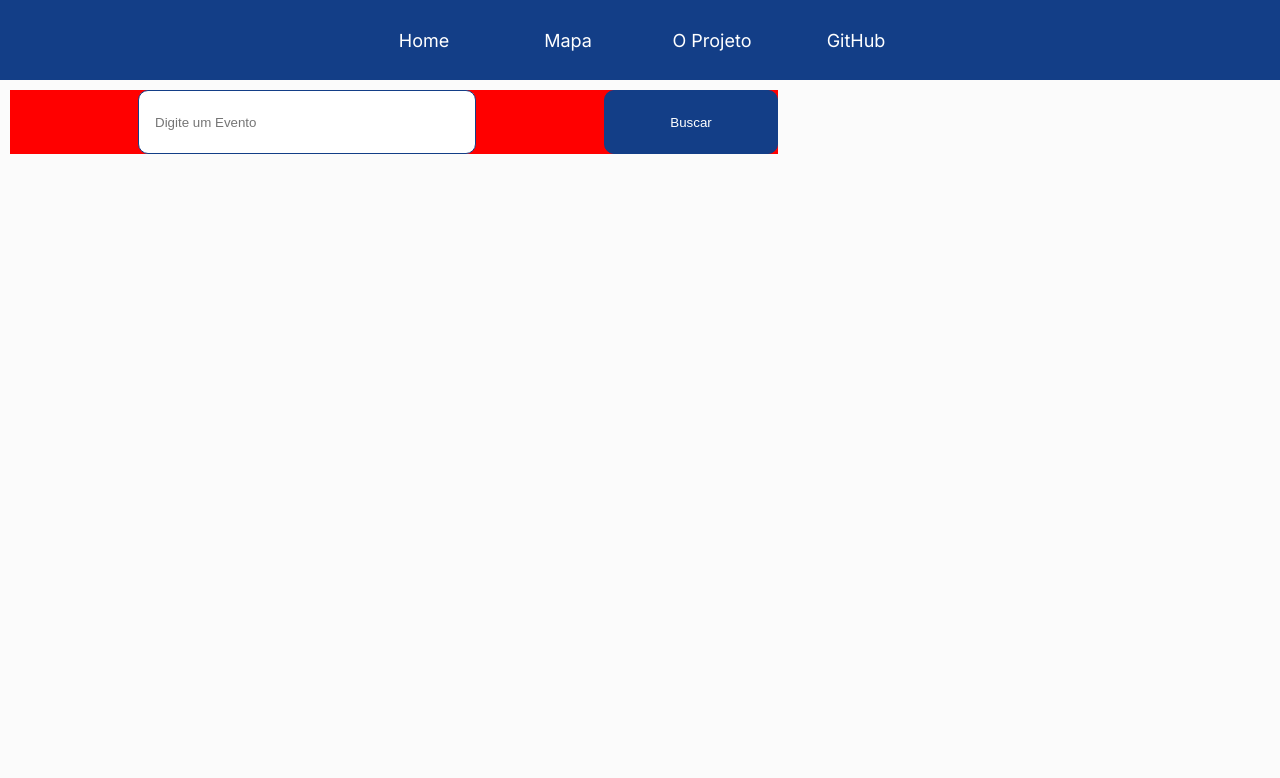
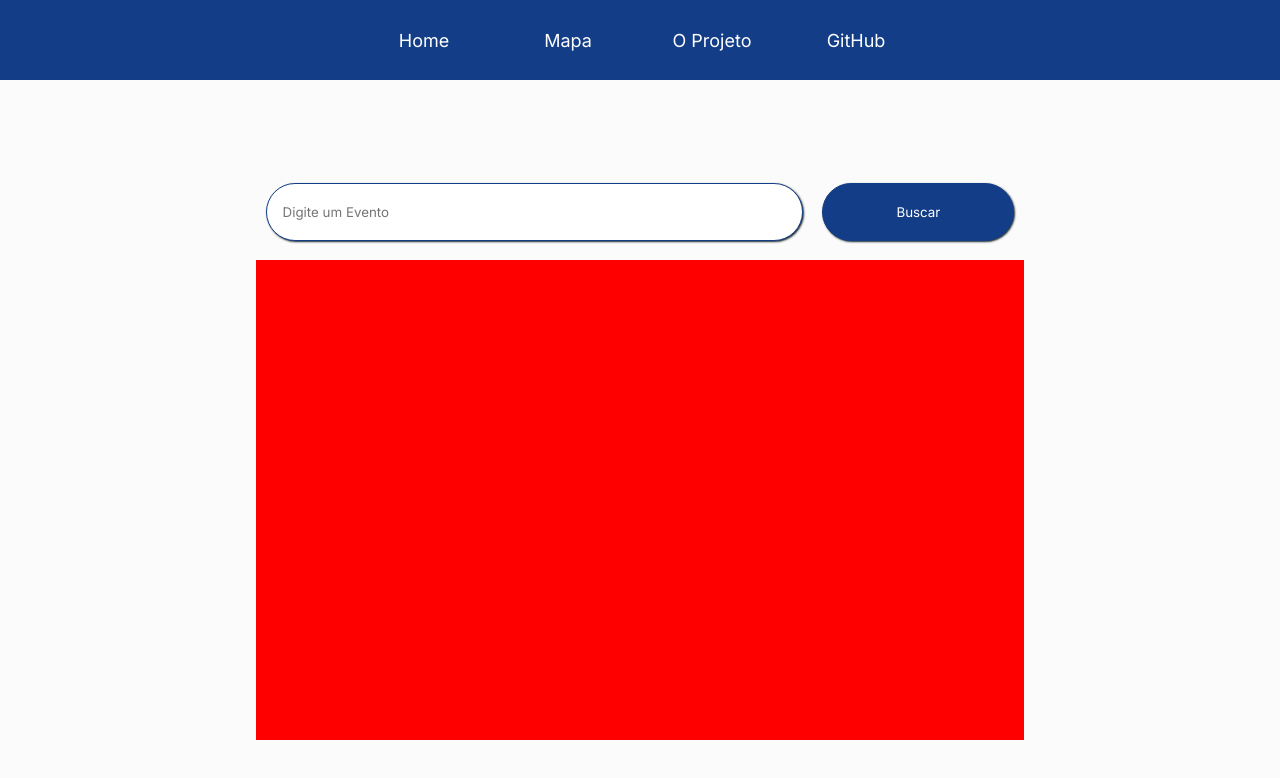
Before and after one commit to AndersonIvanildo/monitoring-of-university-activities, a Next.js app: page / in a window 1280 px wide. Shown: the top 778 px of the page. Built offline with nearby package versions, Linux system fonts and the light colour scheme.

Commit message:
inserindo resultados

```diff
--- a/src/app/components/barra_pesquisa/barra_pesquisa.module.css
+++ b/src/app/components/barra_pesquisa/barra_pesquisa.module.css
@@ -1,30 +1,51 @@
 .secaoPesquisa {
-    margin: 10px;
+    /* Com relação ao formato do elemento */
+    margin-top: 100px;
     width: 60vw;
     height: 8vh;
-    background-color: red;
 
+    /* Com relação as propriedades de cor do elemento */
+    background-color: var(--fundoClaro);
+
+    /* Com relação ao conteúdo dentro do elemento */
     display: flex;
     justify-content: center;
-    gap: 10vw;
+    align-items: center;
+    justify-content: space-around;
 }
 
 .secaoPesquisa input {
-    height: 100%;
-    width: 60%;
+    /* Com relação ao formato do elemento */
+    height: 90%;
+    width: 70%;
     padding: 1rem;
+    border-radius: 50px;
+
+    /* Com relação as propriedades de cor do elemento */
     border: 1px solid var(--azulPrincipal);
-    border-radius: 10px;
+    box-shadow: 1px 1px 2px var(--fundoEscuro);
+
+    /* Com relação ao conteúdo dentro do elemento */
+    font-family: var(--font-inter);
+    caret-color: var(--azulPrincipal);
+
+    transition: all 0.3s ease-in-out;
 }
 
 .secaoPesquisa button {
-    height: 100%;
-    width: 30%;
+    /* Com relação ao formato do elemento */
+    height: 90%;
+    width: 25%;
     padding: 1rem;
+    border-radius: 50px;
+
+    /* Com relação as propriedades de cor do elemento */
     border: 1px solid var(--azulPrincipal);
-    border-radius: 10px;
+    background-color: var(--azulPrincipal);
+    box-shadow: 1px 1px 2px var(--fundoEscuro);
 
-    background-color: var(--azulPrincipal);
+    /* Com relação ao conteúdo dentro do elemento */
+    font-family: var(--font-inter);
     color: var(--textoBranco);
 
     transition: all 0.3s ease-out;
@@ -33,4 +54,5 @@
 .secaoPesquisa button:hover {
     background-color: var(--fundoClaro);
     color: var(--textoEscuro);
+    cursor: pointer;
 }
--- a/src/app/components/barra_pesquisa/page.tsx
+++ b/src/app/components/barra_pesquisa/page.tsx
@@ -3,9 +3,8 @@ import styles from "@/app/components/barra_pesquisa/barra_pesquisa.module.css"
 export default function BarraPesquisa() {
     return (
         <div className={styles.secaoPesquisa}>
-            <div></div>
             <input type="text" placeholder="Digite um Evento" />
             <button> Buscar </button>
         </div>
-    )
+    );
 }
--- /dev/null
+++ b/src/app/components/resultados/page.tsx
@@ -0,0 +1,10 @@
+import styles from "@/app/components/resultados/resultado.module.css"
+import BarraPesquisa from "../barra_pesquisa/page"
+
+export default function Conteudo() {
+    return (
+        <div className={styles.conteudo}>
+
+        </div>
+    )
+}
--- /dev/null
+++ b/src/app/components/resultados/resultado.module.css
@@ -0,0 +1,15 @@
+.conteudo {
+
+
+    /* Com relação ao formato do elemento */
+    margin-top: 1rem;
+    height: 60vh;
+    width: 60vw;
+
+
+    /* Com relação as propriedades de cor do elemento */
+    background-color: red;
+
+    /* Com relação ao conteúdo dentro do elemento */
+
+}
--- /dev/null
+++ b/src/app/page.module.css
@@ -0,0 +1,6 @@
+.all {
+    display: flex;
+    flex-direction: column;
+    justify-content: center;
+    align-items: center;
+}
--- a/src/app/page.tsx
+++ b/src/app/page.tsx
@@ -1,11 +1,14 @@
+import styles from "@/app/page.module.css"
+import Menu from "./components/menu/page";
 import BarraPesquisa from "./components/barra_pesquisa/page";
-import Menu from "./components/menu/page";
+import Conteudo from "./components/resultados/page";
 
 export default function Home() {
   return (
-    <div>
+    <div className={styles.all}>
       <Menu />
       <BarraPesquisa />
+      <Conteudo />
     </div>
   );
 }
```
